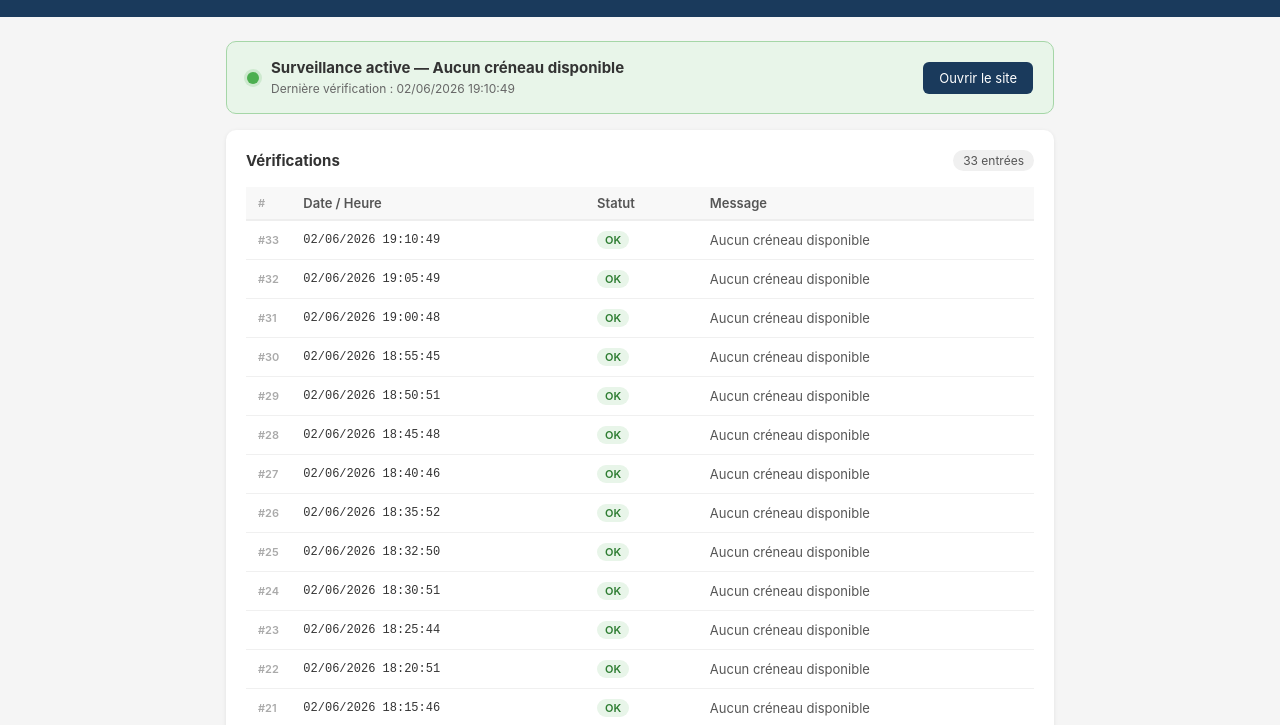
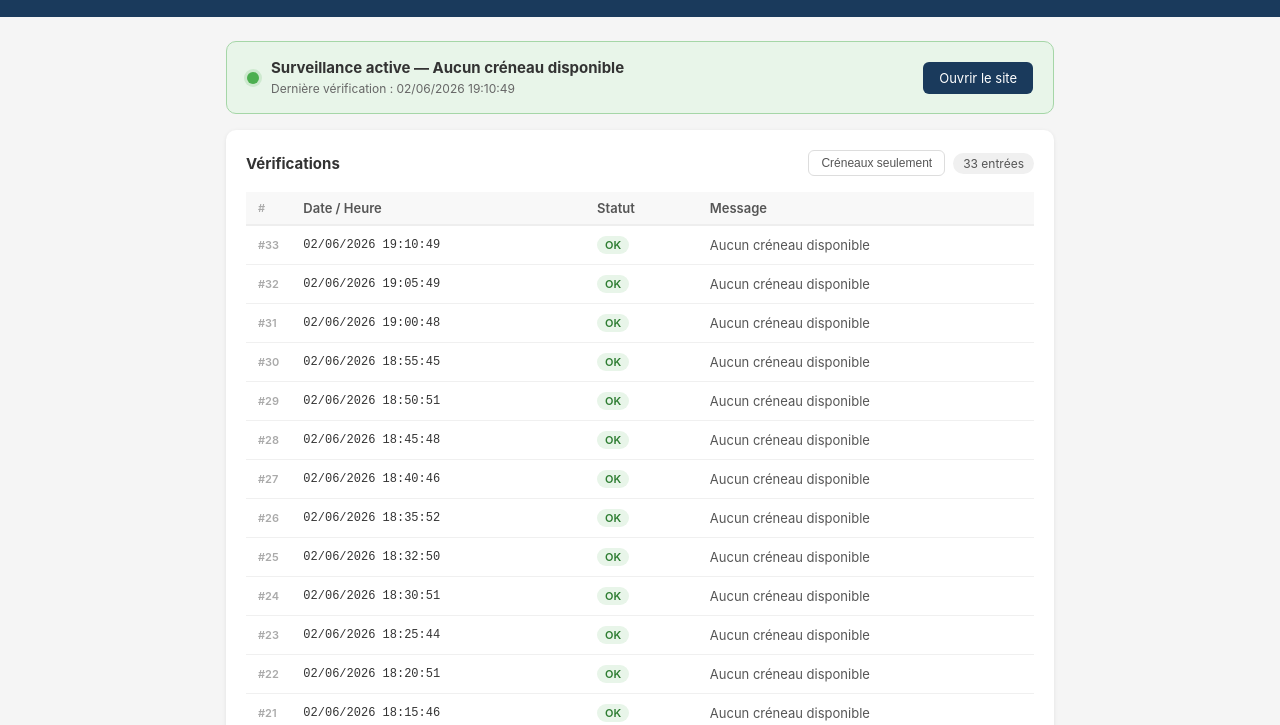
Before and after one commit to jeffreybest22/econsular-monitor, a website: page docs/index.html in a window 1280 px wide. Shown: the part 67-792 px from the top of the page. Drawn offline with Linux system fonts and the light colour scheme.

Commit message:
feat: add slots-only filter button to dashboard

```diff
--- a/docs/index.html
+++ b/docs/index.html
@@ -36,6 +36,9 @@
   .card-header { display: flex; align-items: center; justify-content: space-between; margin-bottom: 16px; }
   .card-header h2 { font-size: 15px; }
   .total-badge { background: #f0f0f0; color: #555; font-size: 12px; padding: 3px 10px; border-radius: 12px; }
+  .filter-btn { padding: 5px 12px; border: 1px solid #ddd; border-radius: 6px; font-size: 12px; cursor: pointer; background: white; color: #555; transition: all 0.15s; }
+  .filter-btn.active { background: #1565c0; color: white; border-color: #1565c0; }
+  .filter-btn.active::before { content: '✓ '; }
   .pagination { display: flex; align-items: center; justify-content: center; gap: 8px; margin-top: 16px; }
   .pagination button { padding: 6px 14px; border: 1px solid #ddd; background: white; border-radius: 6px; cursor: pointer; font-size: 13px; color: #333; transition: background 0.15s; }
   .pagination button:hover:not(:disabled) { background: #f0f0f0; }
@@ -64,7 +67,10 @@
   <div class="card">
     <div class="card-header">
       <h2>Vérifications</h2>
-      <span class="total-badge" id="total-badge">0 entrées</span>
+      <div style="display:flex;align-items:center;gap:8px">
+        <button class="filter-btn" id="filter-btn" onclick="toggleFilter()">Créneaux seulement</button>
+        <span class="total-badge" id="total-badge">0 entrées</span>
+      </div>
     </div>
     <table>
       <thead>
@@ -88,6 +94,7 @@
 const PAGE_SIZE = 50;
 let allChecks = [];
 let currentPage = 1;
+let filterSlots = false;
 
 async function load() {
   try {
@@ -120,8 +127,8 @@ async function load() {
       }
     }
 
-    document.getElementById('total-badge').textContent = allChecks.length + ' entrée' + (allChecks.length > 1 ? 's' : '');
-    renderPage(currentPage);
+    updateTotalBadge();
+    renderPage(1);
 
   } catch(e) {
     document.getElementById('status-text').textContent = 'En attente des premières données...';
@@ -131,15 +138,29 @@ async function load() {
   }
 }
 
+function toggleFilter() {
+  filterSlots = !filterSlots;
+  document.getElementById('filter-btn').classList.toggle('active', filterSlots);
+  updateTotalBadge();
+  renderPage(1);
+}
+
+function updateTotalBadge() {
+  const visible = filterSlots ? allChecks.filter(c => c.status === 'slots') : allChecks;
+  const n = visible.length;
+  document.getElementById('total-badge').textContent = n + ' entrée' + (n > 1 ? 's' : '') + (filterSlots ? ' (créneaux)' : '');
+}
+
 function renderPage(page) {
   currentPage = page;
-  const total      = allChecks.length;
+  const source = filterSlots ? allChecks.filter(c => c.status === 'slots') : allChecks;
+  const total  = source.length;
   const totalPages = Math.max(1, Math.ceil(total / PAGE_SIZE));
   if (page < 1) page = 1;
   if (page > totalPages) page = totalPages;
 
   const start = (page - 1) * PAGE_SIZE;
-  const slice = allChecks.slice(start, start + PAGE_SIZE);
+  const slice = source.slice(start, start + PAGE_SIZE);
 
   const tbody = document.getElementById('logs-body');
   if (slice.length === 0) {
@@ -166,7 +187,7 @@ function renderPage(page) {
   pag.innerHTML = html;
 
   document.getElementById('refresh-info').textContent =
-    `Mis à jour toutes les 10 min · ${total} vérification${total>1?'s':''} · Page ${page}/${totalPages}`;
+    `Mis à jour toutes les 10 min · ${allChecks.length} total · Page ${page}/${totalPages}${filterSlots ? ' · Filtre: créneaux' : ''}`;
 }
 
 function formatDate(ts) {
```
